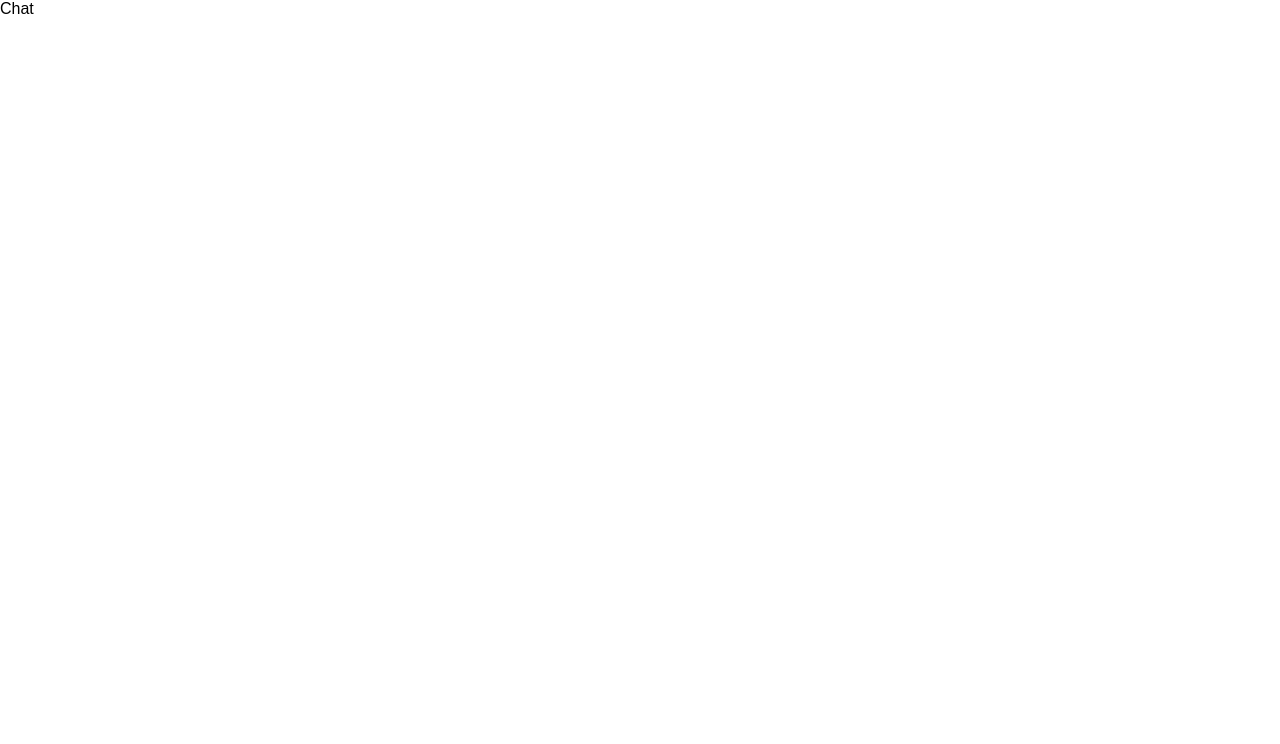
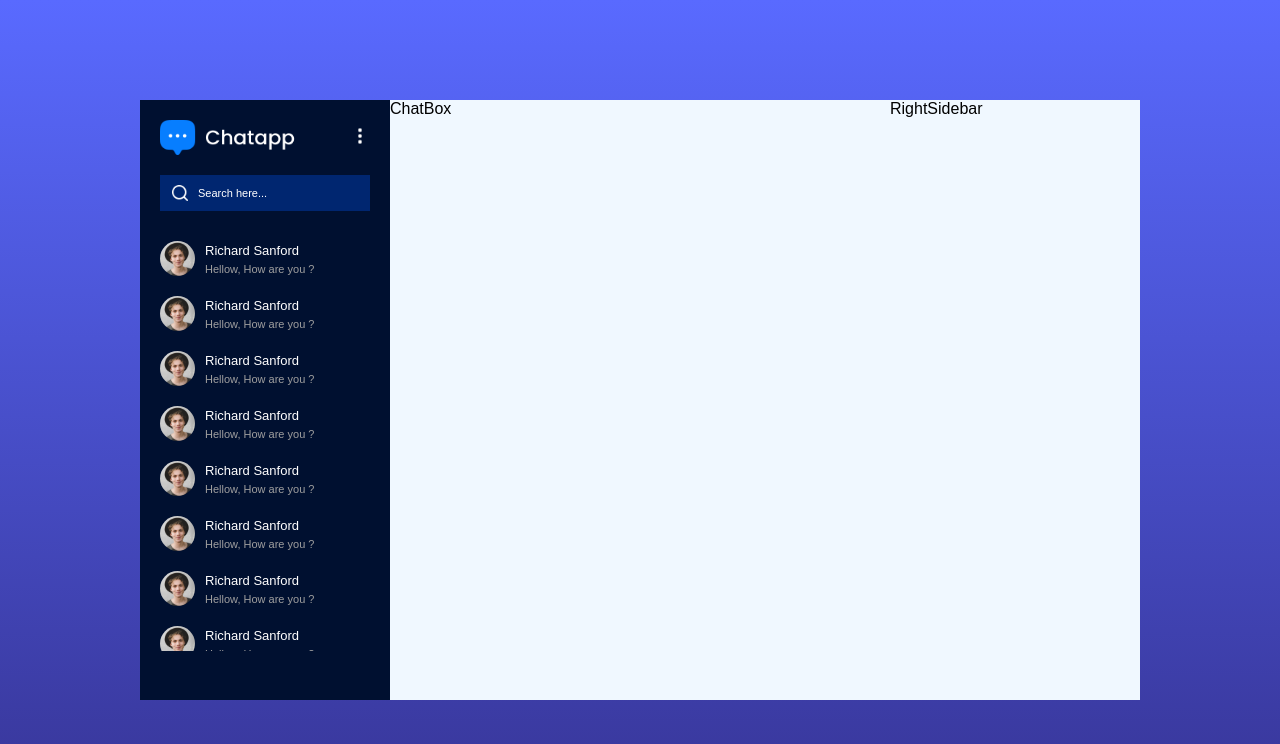
Before and after one commit to mohsinkhan60/chat-app, a React (Vite) app: page /chat in a window 1280 px wide. Shown: the top 744 px of the page. Built offline with nearby package versions, Linux system fonts and the light colour scheme.

Commit message:
add LeftSidebar Section

```diff
--- /dev/null
+++ b/src/components/ChatBox/ChatBox.jsx
@@ -0,0 +1,8 @@
+import "./ChatBox.css"
+
+export const ChatBox = () => {
+  return (
+    <div>ChatBox</div>
+  )
+}
+export default ChatBox
--- /dev/null
+++ b/src/components/LeftSidebar/LeftSidebar.css
@@ -0,0 +1,74 @@
+.ls{
+   background: #001030;
+   height: 75vh;
+}
+.ls-top{
+   padding: 20px;
+}
+.ls-nav{
+   display: flex;
+   justify-content: space-between;
+   align-items: center;
+}
+.ls-nav .logo{
+   max-width: 140px;
+}
+.ls-nav .menu img{
+   max-height: 20px;
+}
+.ls-search{
+   background-color: #002670;
+   display: flex;
+   align-items: center;
+   gap: 10px;
+   padding: 10px 12px;
+   margin-top: 20px;
+}
+.ls-search img{
+   max-height: 16px;
+}
+.ls-search input{
+   background: transparent;
+   border: none;
+   outline: none;
+   color: #fff;
+   font-size: 11px;
+}
+.ls-search input::placeholder{
+   color: #fff;
+}
+.ls-list{
+   display: flex;
+   flex-direction: column;
+   height: 70%;
+   overflow-y: scroll;
+   color: white;
+}
+.friends img{
+   width: 35px;
+   aspect-ratio: 1/1;
+   border-radius: 50%;
+}
+.friends{
+   display: flex;
+   align-items: center;
+   gap: 10px;
+   padding: 10px 20px;
+   cursor: pointer;
+   font-size: 13px;
+}
+.friends div{
+   display: flex;
+   flex-direction: column;
+   gap: 5px;
+}
+.friends span{
+   font-size: 11px;
+   color: #9f9f9f;
+}
+.friends:hover{
+   background-color: #077EFF;
+}
+.friends:hover span{
+   color: white;
+}
--- /dev/null
+++ b/src/components/LeftSidebar/LeftSidebar.jsx
@@ -0,0 +1,33 @@
+import "./LeftSidebar.css"
+import assets from "../../assets/assets"
+
+export const LeftSidebar = () => {
+  return (
+    <div className="ls">
+      <div className="ls-top">
+        <div className="ls-nav">
+          <img src={assets.logo} className="logo" alt="" />
+          <div className="menu">
+            <img src={assets.menu_icon} alt="" />
+          </div>
+        </div>
+        <div className="ls-search">
+          <img src={assets.search_icon} alt="" />
+          <input type="text" placeholder="Search here..." />
+        </div>
+      </div>
+      <div className="ls-list">
+       {Array(12).fill("").map((item, index) => (
+         <div key={index} className="friends">
+         <img src={assets.profile_img} alt="" />
+         <div>
+           <p>Richard Sanford</p>
+           <span>Hellow, How are you ?</span>
+         </div>
+       </div>
+       ))}
+      </div>
+    </div>
+  )
+}
+export default LeftSidebar
--- /dev/null
+++ b/src/components/RightSidebar/RightSidebar.jsx
@@ -0,0 +1,8 @@
+import "./RightSidebar.css"
+
+export const RightSidebar = () => {
+  return (
+    <div>RightSidebar</div>
+  )
+}
+export default RightSidebar
--- a/src/index.css
+++ b/src/index.css
@@ -4,3 +4,6 @@
   box-sizing: border-box;
   font-family: Arial, Helvetica, sans-serif;
 }
+::-webkit-scrollbar{
+  display: none;
+}
--- a/src/pages/chat/Chat.css
+++ b/src/pages/chat/Chat.css
@@ -0,0 +1,14 @@
+.chat{
+   min-height: 100vh;
+   background: linear-gradient(#596AFF, #383699);
+   display: grid;
+   place-items: center;
+}
+.chat-container{
+   width: 95%;
+   height: 75vh;
+   max-width: 1000px;
+   background: aliceblue;
+   display: grid;
+   grid-template-columns: 1fr 2fr 1fr;
+}
--- a/src/pages/chat/Chat.jsx
+++ b/src/pages/chat/Chat.jsx
@@ -1,8 +1,17 @@
+import ChatBox from "../../components/ChatBox/ChatBox"
+import LeftSidebar from "../../components/LeftSidebar/LeftSidebar"
+import RightSidebar from "../../components/RightSidebar/RightSidebar"
 import "./Chat.css"
 
 export const Chat = () => {
   return (
-    <div>Chat</div>
+    <div className="chat">
+      <div className="chat-container">
+        <LeftSidebar />
+        <ChatBox />
+        <RightSidebar />
+      </div>
+    </div>
   )
 }
 export default Chat
```
Also changed, not shown: src/components/ChatBox/ChatBox.css (added), src/components/RightSidebar/RightSidebar.css (added).
